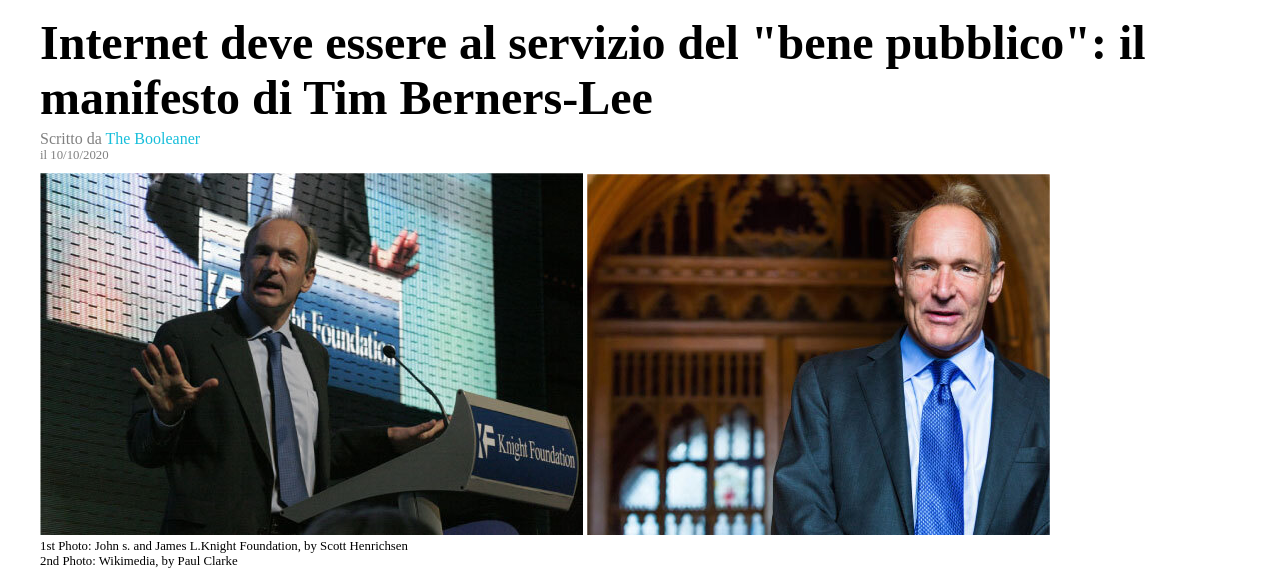
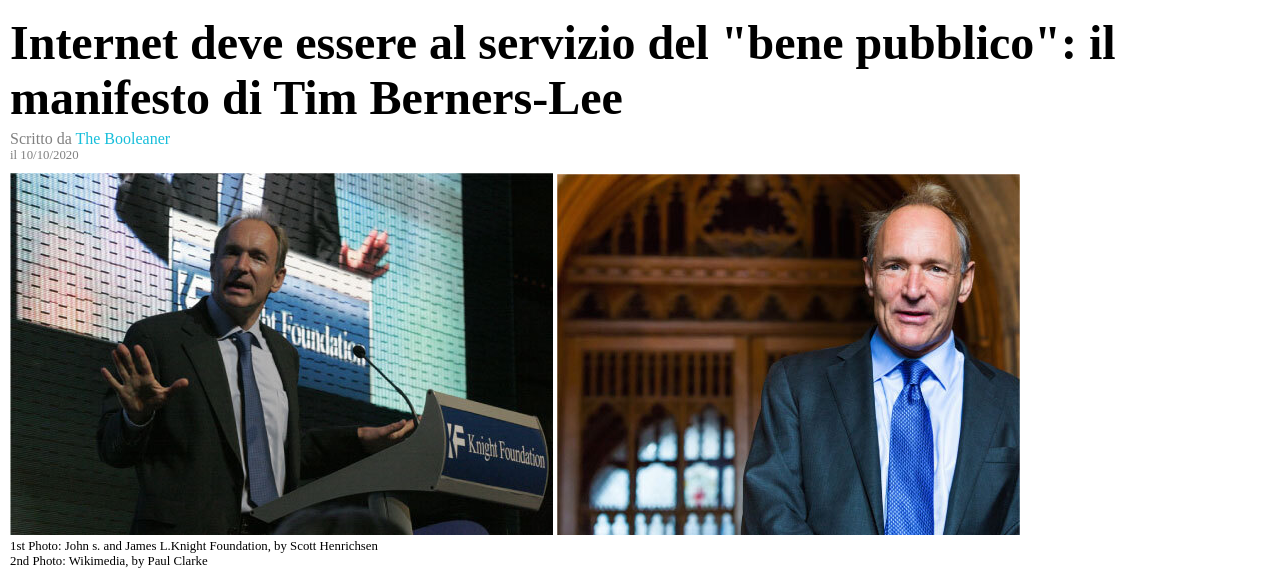
Before and after one commit to LorenzoTesoro/html-css-booleaner, a plain HTML site: page index.html in a window 1280 px wide. Shown: the part 150-732 px from the top of the page. Drawn offline with Linux system fonts and the light colour scheme.

Commit message:
last committ

```diff
--- a/index.html
+++ b/index.html
@@ -5,11 +5,9 @@
     <meta http-equiv="X-UA-Compatible" content="IE=edge">
     <meta name="viewport" content="width=device-width, initial-scale=1.0">
     <title>html-css-booleaner</title>
-    <!-- link al primo css  -->
-    <!-- <link rel="stylesheet" href="css/style.css"> -->
 
-    <!-- link al css-bonus -->
-    <link rel="stylesheet" href="css/bonus-style.css">
+  <link rel="stylesheet" href="css/style.css">
+
 </head>
 <body>
     <!-- header -->
```
